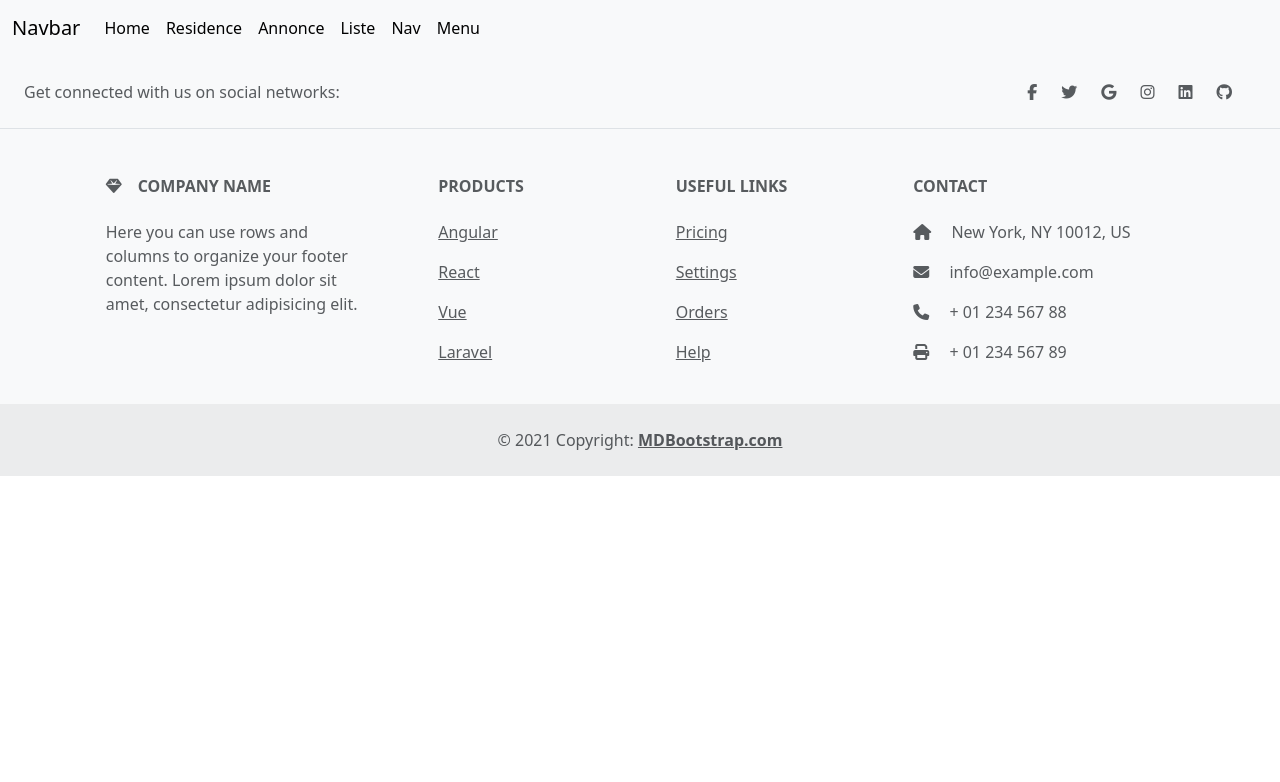
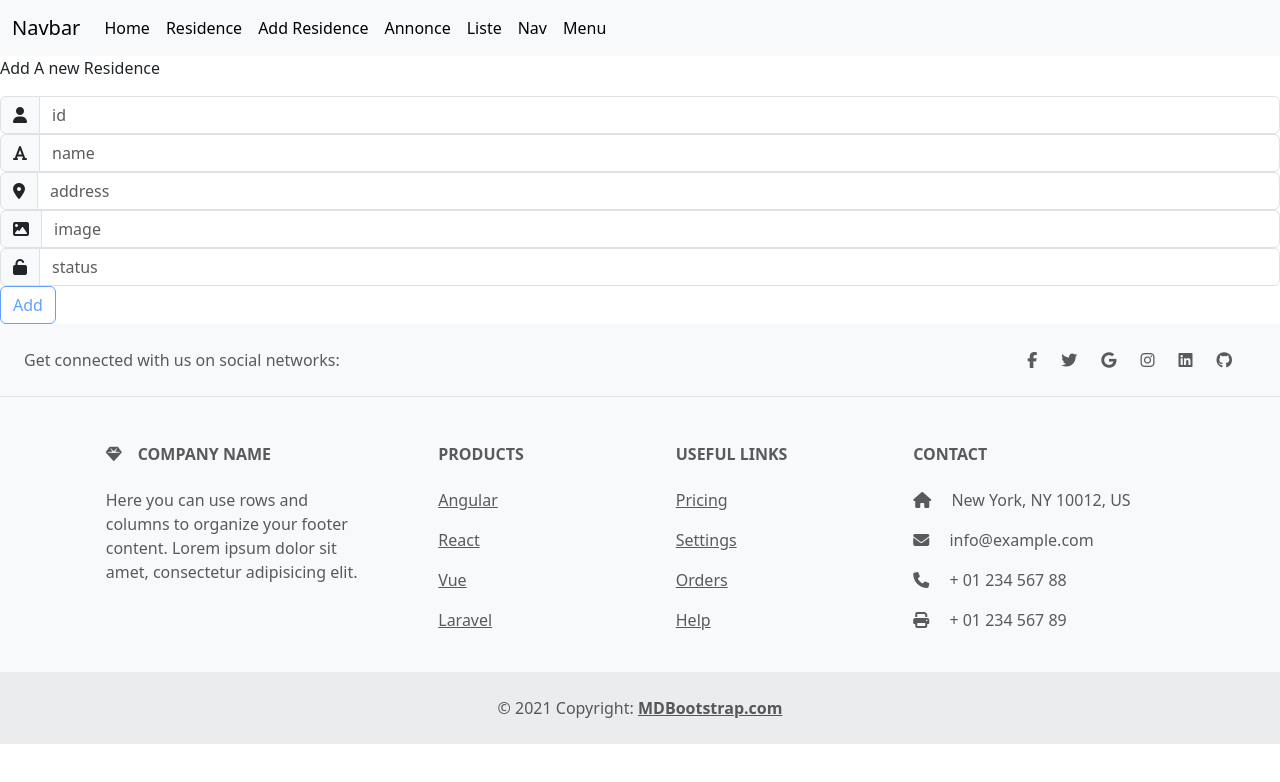
Before and after one commit to hendzormati/Angular, an Angular app: page /addresidence in a window 1280 px wide. Before the commit this address led to /. Shown: the top 782 px of the page. Built offline with nearby package versions, Linux system fonts and the light colour scheme.

Commit message:
added the form to add a residence with input control

```diff
--- a/src/app/app-routing.module.ts
+++ b/src/app/app-routing.module.ts
@@ -3,6 +3,7 @@ import { CommonModule } from '@angular/common';
 import { RouterModule, Routes } from '@angular/router';
 import { HomeComponent } from './home/home.component';
 import { ResidenceComponent } from './residence/residence.component';
+import { FormResidenceComponent } from './form-residence/form-residence.component';
 
 
 // routing
@@ -10,6 +11,7 @@ const routes:Routes=[
   {path:"",redirectTo:'home',pathMatch:"full"},
   {path:"home",component:HomeComponent},
   {path:"residence",component:ResidenceComponent},
+  {path:"addresidence",component:FormResidenceComponent},
   // always the last one
   // {path:"**",component:NotfoundComponent},
 
--- /dev/null
+++ b/src/app/form-residence/form-residence.component.html
@@ -0,0 +1,41 @@
+<p>Add A new Residence</p>
+<form [formGroup]="formR">
+
+    <div class="input-group flex-nowrap">
+        <span class="input-group-text" id="addon-wrapping"><i class="fa-solid fa-user"></i></span>
+        <input type="text" class="form-control" placeholder="id" formControlName="id" >
+    </div>
+    <div class="alert alert-danger" *ngIf="formR.get('id')?.invalid && formR.get('id')?.touched">
+        id minimum length is 2
+    </div>
+    <div class="input-group flex-nowrap">
+        <span class="input-group-text" id="addon-wrapping"><i class="fa-solid fa-font"></i></span>
+        <input type="text" class="form-control" placeholder="name"formControlName="name" >
+    </div>
+    <div class="alert alert-danger" *ngIf="formR.get('name')?.invalid && formR.get('name')?.touched">
+        name must start with a majuscule
+     </div>
+    <div class="input-group flex-nowrap">
+        <span class="input-group-text" id="addon-wrapping"><i class="fa-solid fa-location-dot"></i></span>
+        <input type="text" class="form-control" placeholder="address" formControlName="address" >
+    </div>
+    <!-- input not required but must respect the maxlength when added -->
+    <div class="alert alert-danger" *ngIf="formR.get('address')?.errors?.['maxlength']">
+        address  maximum length is 10
+     </div>
+    <div class="input-group flex-nowrap">
+        <span class="input-group-text" id="addon-wrapping"><i class="fa-solid fa-image"></i></span>
+        <input type="text" class="form-control" placeholder="image" formControlName="image">
+    </div>
+    <div class="alert alert-danger" *ngIf="formR.get('image')?.invalid && formR.get('image')?.touched">
+        image is required
+     </div>
+    <div class="input-group flex-nowrap">
+        <span class="input-group-text" id="addon-wrapping"><i class="fa-solid fa-unlock"></i></span>
+        <input type="text" class="form-control" placeholder="status" formControlName="status">
+    </div>
+    <div class="alert alert-danger" *ngIf="status?.invalid && status?.touched">
+        status must be disponnible
+     </div>
+    <button type="button" class="btn btn-outline-primary" (click)="add()" [disabled]="formR.invalid">Add</button>
+</form>
--- /dev/null
+++ b/src/app/form-residence/form-residence.component.ts
@@ -0,0 +1,27 @@
+import { Component, OnInit } from '@angular/core';
+import { FormControl, FormGroup, Validators } from '@angular/forms';
+
+@Component({
+  selector: 'app-form-residence',
+  templateUrl: './form-residence.component.html',
+  styleUrls: ['./form-residence.component.css']
+})
+export class FormResidenceComponent implements OnInit {
+
+ formR!:FormGroup;
+ ngOnInit(): void {
+  this.formR= new FormGroup({
+    id:new FormControl('',[Validators.required,Validators.minLength(2)]),
+    name:new FormControl('',[Validators.required,Validators.pattern(/^[A-Z][a-z]/)]),
+    address:new FormControl('',[Validators.required,Validators.maxLength(10)]),
+    image:new FormControl('',Validators.required),
+    status:new FormControl('',[Validators.required,Validators.pattern(/^disponnible$/)]),
+  });
+}
+get status(){ return this.formR.get('status');}
+add()
+{
+  console.log("input", JSON.stringify(this.formR.value));
+
+}
+}
--- a/src/app/header/header.component.html
+++ b/src/app/header/header.component.html
@@ -11,6 +11,10 @@
         </li>
         <li class="nav-item">
           <a class="nav-link active" aria-current="page" routerLink="residence">Residence</a>
+        </li>
+        <li class="nav-item">
+
+          <a class="nav-link active" aria-current="page" routerLink="addresidence">Add Residence</a>
         </li>
         <li class="nav-item">
 
--- a/src/app/nav/nav-routing/nav-routing.module.ts
+++ b/src/app/nav/nav-routing/nav-routing.module.ts
@@ -3,11 +3,13 @@ import { CommonModule } from '@angular/common';
 import { RouterModule, Routes } from '@angular/router';
 import { NavComponent } from '../nav.component';
 import { MenuComponent } from '../menu/menu.component';
+import { NotfoundComponent } from 'src/app/notfound/notfound.component';
 
 // routing
 const ROUTES:Routes=[
   {path:"nav",component:NavComponent,
   children:[{path:"menu",component:MenuComponent}]},
+  {path:"**",component:NotfoundComponent},
 
 ]
 @NgModule({
```
Also changed, not shown: src/app/app.module.ts (+5 -2 lines), src/app/form-residence/form-residence.component.css (added), 1 other file (tests, documents, lock files or other folders).
